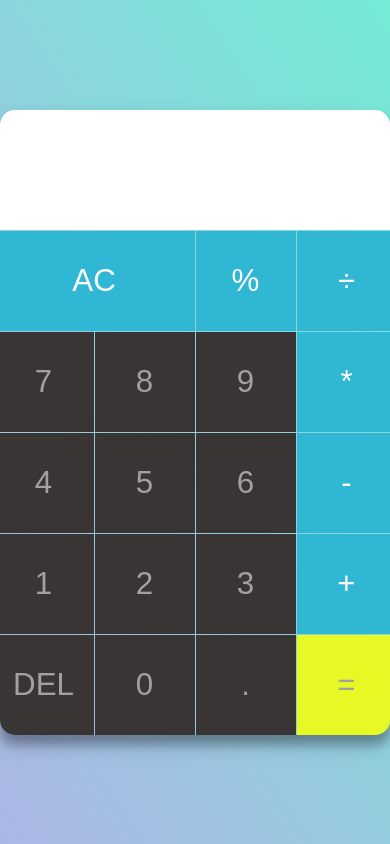
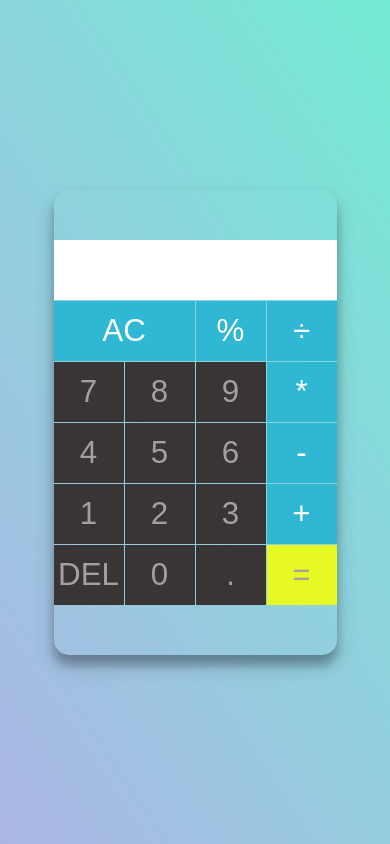
Before and after one commit to Ndibechinonso/SimpleCalculator, a plain HTML site: page index.html in a window 390 px wide. Drawn offline with Linux system fonts and the light colour scheme.

Commit message:
final commit

```diff
--- a/styles.css
+++ b/styles.css
@@ -13,27 +13,32 @@ html {
 }
 
 .wrapper {
+
   background-image: linear-gradient(236deg, #74ebd5, #acb6e5);
   font-weight: 500;
   height: 100vh;
   display: flex;
   align-items: center;
   justify-content: center;
+
 }
 
 .calculator {
   min-height: auto;
   box-shadow: 0 10px 20px rgba(0, 0, 0, 0.19), 0 10px 10px rgba(0, 0, 0, 0.23);
   position: relative;
-  border-radius: 10px;
+
   overflow: hidden;
   border-radius: 15px;
   display: grid;
   justify-content: center;
   align-content: center;
   grid-template-columns: repeat(4, 100px);
-  grid-template-rows: minmax(120px, auto) repeat(5, 100px);
+  grid-template-rows: minmax(60px, auto) repeat(5, 60px);
   grid-gap: 1px;
+padding-top: 50px;
+padding-bottom: 50px;
+
 }
 
 .display {
@@ -105,3 +110,10 @@ button .is-depressed::before {
 .operation-select {
   background-color: orange;
 }
+
+@media only screen  and (max-width: 450px){
+
+  .calculator {
+    grid-template-columns: repeat(4, 70px);
+  }
+}
```
